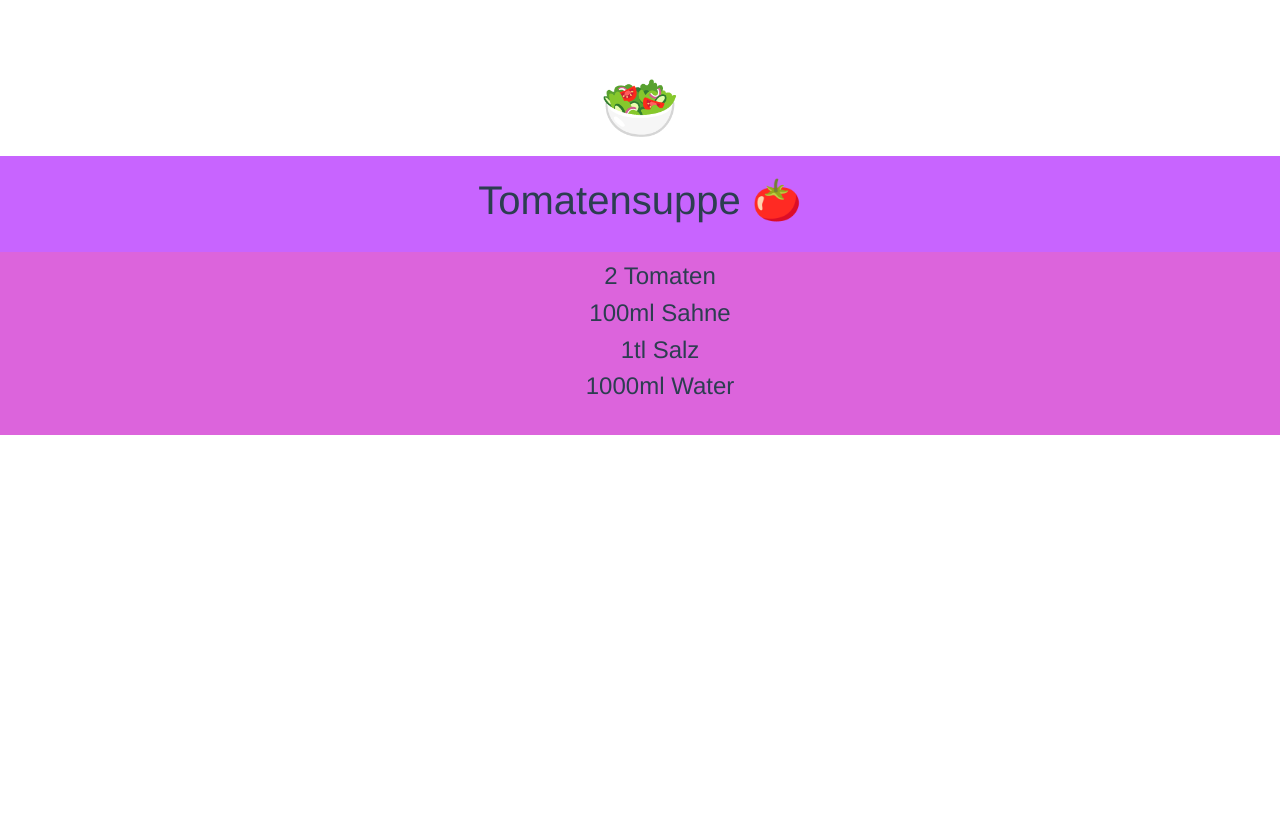
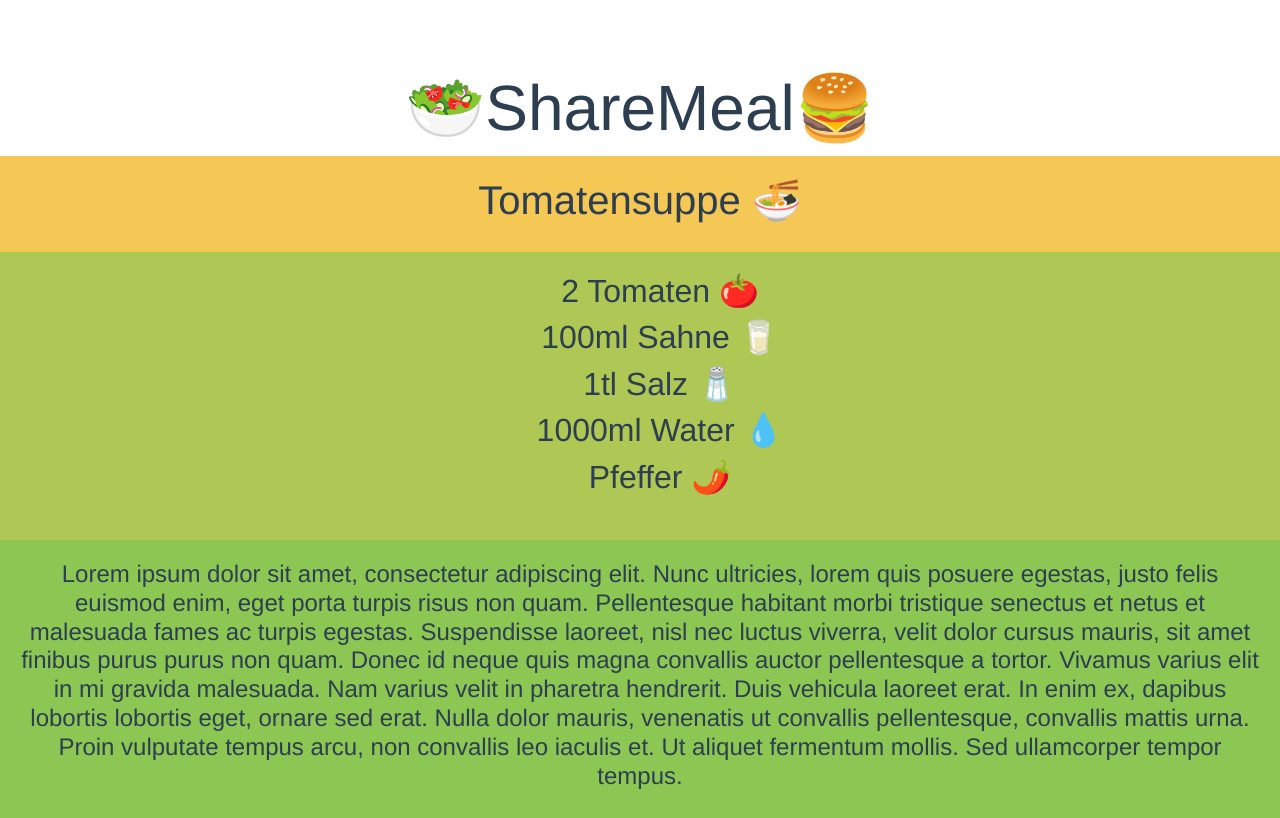
Before and after one commit to radiales/pbo, a Vue app in the folder pbo-project/: page / in a window 1280 px wide. Built offline with nearby package versions, Linux system fonts and the light colour scheme.

Commit message:
Erster Mockup, -> Mal daten einpflegen und schauen

```diff
--- a/pbo-project/src/App.vue
+++ b/pbo-project/src/App.vue
@@ -1,7 +1,7 @@
 <template>
   <div id="app">
     <!--<img alt="Vue logo" src="./assets/logo.png">-->
-    <span id="headerSalad"> 🥗</span>
+    <span id="headerSalad"> 🥗ShareMeal🍔</span>
     <!--<HelloWorld id="helloDiv" msg="Welcome to Your Vue.js App"/>-->
     <Last id="test" msg="test msg"/>
   </div>
--- a/pbo-project/src/components/Last.vue
+++ b/pbo-project/src/components/Last.vue
@@ -1,21 +1,35 @@
 <template>
+
     <div class="Last">
 
             <div class="Header">
-            <h1>Tomatensuppe 🍅</h1>
+                <h1>Tomatensuppe 🍜</h1>
             </div>
 
             <div class="Recipe">
 
-            <ul id="Ingridients">
+                <ul id="Ingredients">
                     <li>
-                    <h4>2 Tomaten</h4>
-                    <h4>100ml Sahne</h4>
-                    <h4>1tl Salz</h4>
-                    <h4>1000ml Water</h4>
+                        <h2>2 Tomaten 🍅</h2>
+                        <h2>100ml Sahne 🥛</h2>
+                        <h2>1tl Salz 🧂</h2>
+                        <h2>1000ml Water 💧</h2>
+                        <h2>Pfeffer 🌶️</h2>
                     </li>
                 </ul>
             </div>
+
+            <div class="Preperations">
+
+                <h4>Lorem ipsum dolor sit amet, consectetur adipiscing elit. Nunc ultricies, lorem quis posuere egestas, justo felis euismod enim, eget porta turpis risus non quam.
+                    Pellentesque habitant morbi tristique senectus et netus et malesuada fames ac turpis egestas. Suspendisse laoreet, nisl nec luctus viverra, velit dolor cursus mauris,
+                    sit amet finibus purus purus non quam. Donec id neque quis magna convallis auctor pellentesque a tortor. Vivamus varius elit in mi gravida malesuada. Nam varius velit in
+                    pharetra hendrerit. Duis vehicula laoreet erat. In enim ex, dapibus lobortis lobortis eget, ornare sed erat. Nulla dolor mauris, venenatis ut convallis pellentesque,
+                    convallis mattis urna. Proin vulputate tempus arcu, non convallis leo iaculis et. Ut aliquet fermentum mollis. Sed ullamcorper tempor tempus.
+                </h4>
+            </div>
+
+
     </div>
 </template>
 
@@ -48,12 +62,17 @@
 
     .Header{
         margin-top: auto;
-        background: rgb(200, 100, 255);
+        background: rgb(245,199,84);
         padding: 20px;
     }
     .Recipe{
         margin: 0 auto;
-        background: rgb(220, 100, 220);
-        padding: 10px;
+        background: rgb(175,199,84);
+        padding: 20px;
+    }
+    .Preperations{
+        margin: 0 auto;
+        background: rgb(140,199,84);
+        padding: 20px;
     }
 </style>
```
Also changed, not shown: pbo-project/src/components/HelloWorld.vue (+1 -38 lines). Lines whose indentation alone changed are shown as unchanged.
